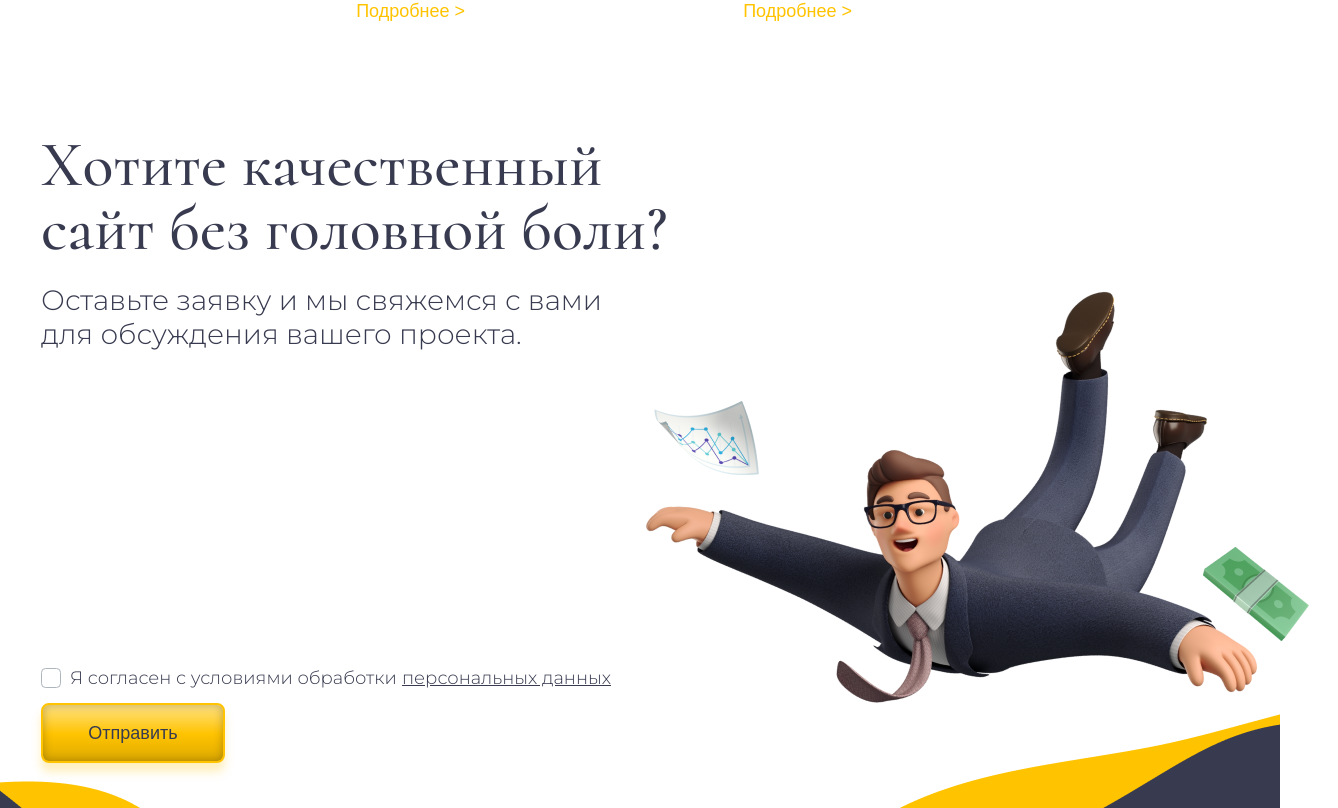
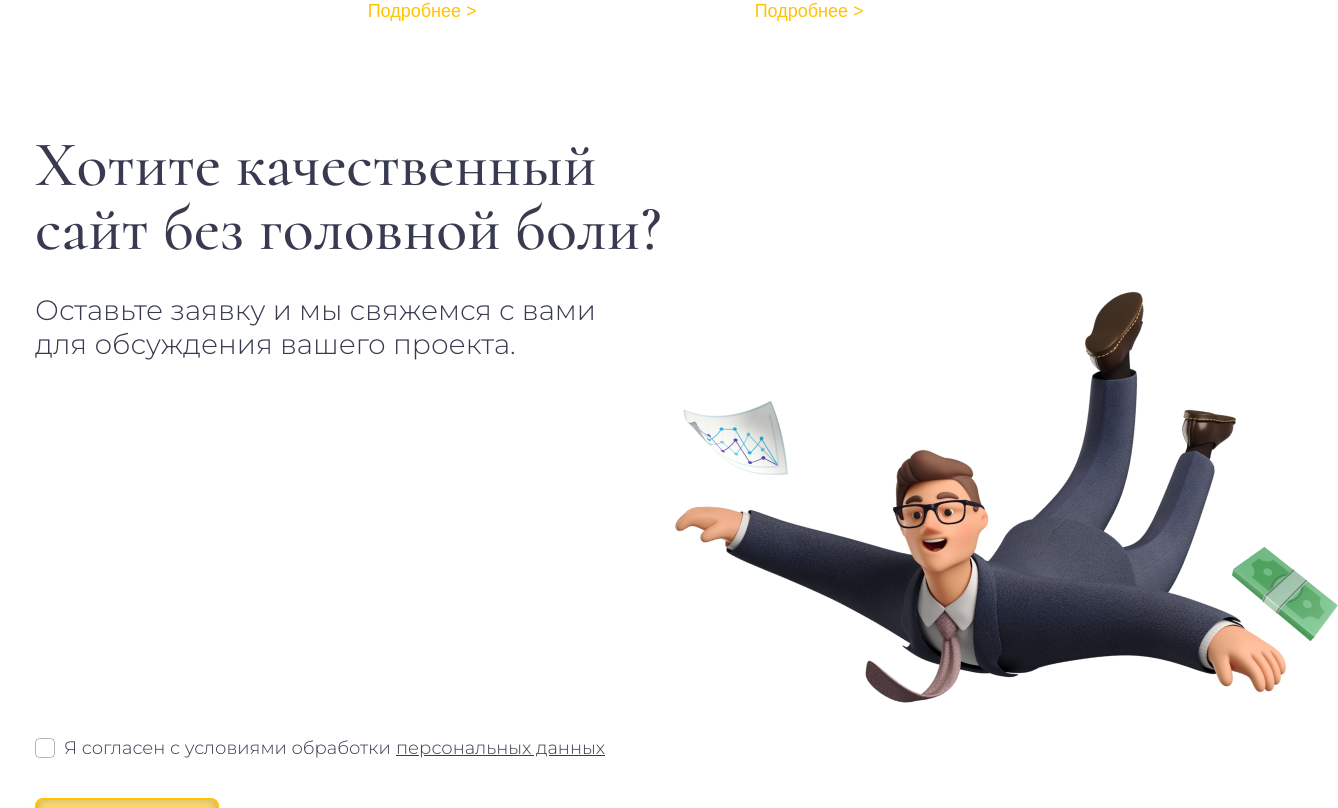
Before and after one commit to n1qcode/web-sale, a React (Create React App) app: page / in a window 1280 px wide. Shown: the part 2652-3460 px from the top of the page, 1338 px wide, since content can reach past the window. Built offline with nearby package versions, Linux system fonts and the light colour scheme.

Commit message:
small things

```diff
--- a/src/components/FeedBack/FeedBack.module.css
+++ b/src/components/FeedBack/FeedBack.module.css
@@ -2,7 +2,7 @@
 .feedbackBlock {
     display: grid;
     grid-template-columns: auto 648px 550px;
-    grid-template-rows: 150px 70px 300px 50px auto;
+    grid-template-rows: 125px 70px 300px 30px auto;
 
     grid-template-areas:
         ". header logo ."
@@ -14,6 +14,7 @@
     z-index: 1;
     margin-top: 70px;
     position: relative;
+    gap: 35px;
 }
 
 .header {
--- a/src/hooks/useMathMedia.tsx
+++ b/src/hooks/useMathMedia.tsx
@@ -25,7 +25,7 @@ export const useMathMedia = (): {isMobile: boolean, isTablet: boolean, isDesktop
     });
 
     const [isMobile, isTablet, isDesktop, isWideScreen] = values;
-    console.log(isMobile, isTablet, isDesktop, isWideScreen);
+    // console.log(isMobile, isTablet, isDesktop, isWideScreen);
     return {
         isMobile,
         isTablet,
```
